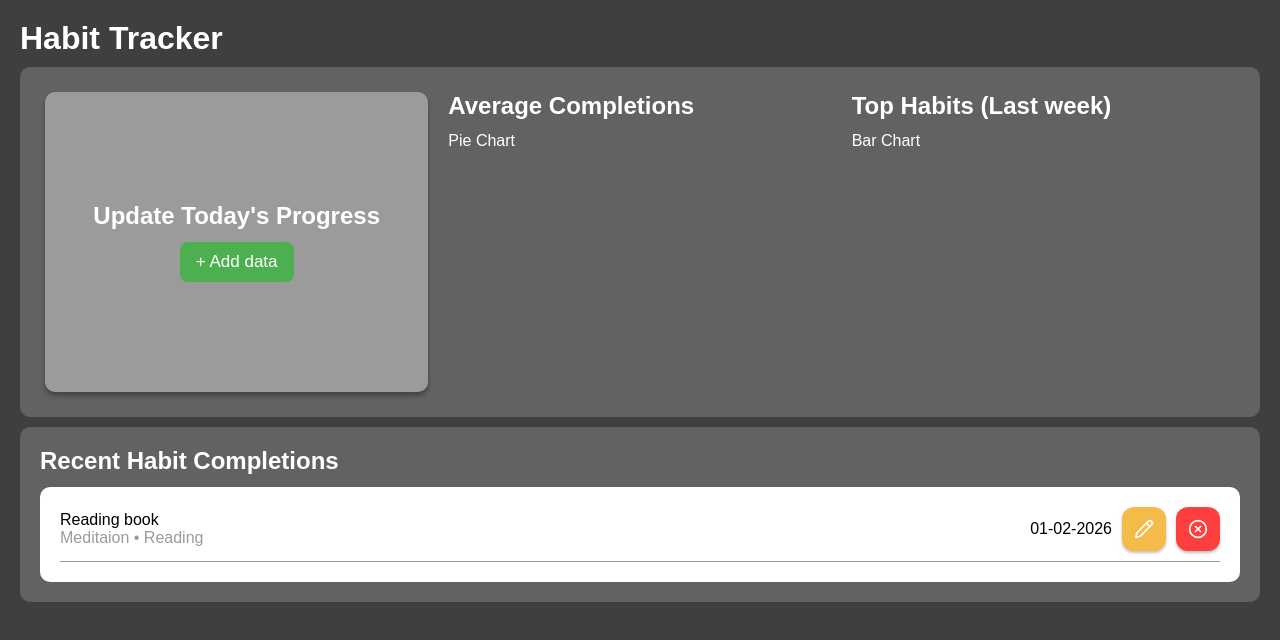
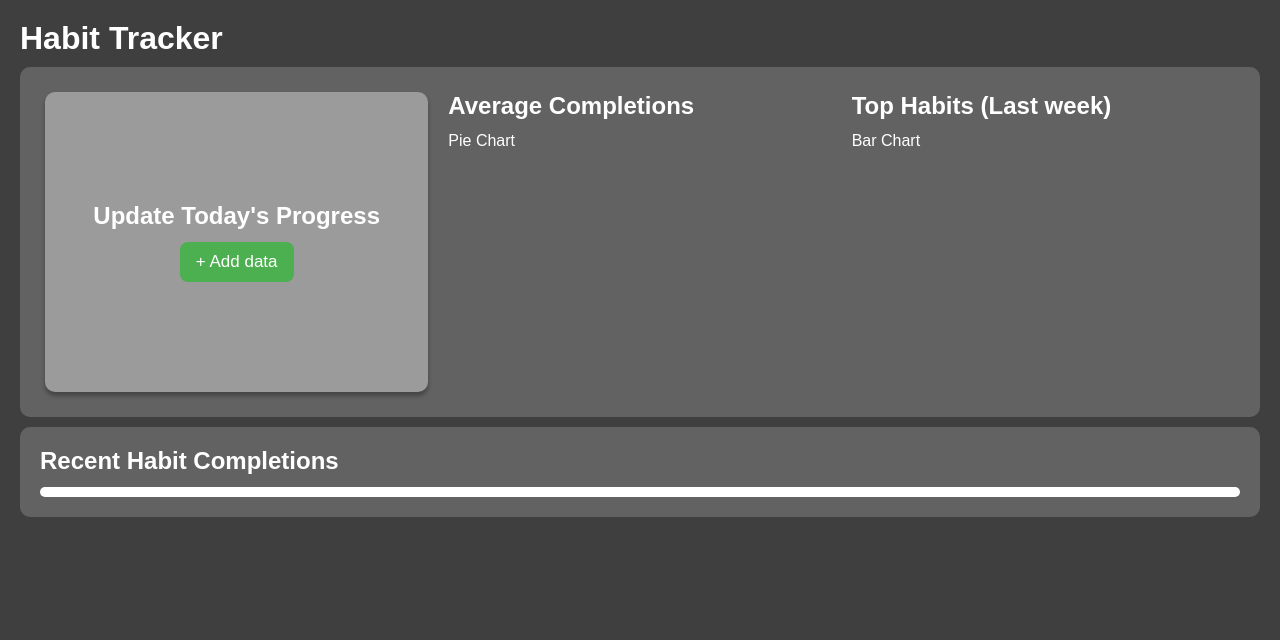
Before and after one commit to susovan777/React-Jets, a React (Vite) app in the folder 88-habit-tracker/: page / in a window 1280 px wide. Shown: the top 640 px of the page. Built offline with nearby package versions, Linux system fonts and the light colour scheme.

Commit message:
Added localstorage logic

```diff
--- a/88-habit-tracker/src/App.jsx
+++ b/88-habit-tracker/src/App.jsx
@@ -1,13 +1,27 @@
+import Header from "./components/Header.jsx";
 import Dashboard from "./components/Dashboard/Dashboard.jsx";
-import Header from "./components/Header.jsx";
 import RecentHabits from "./components/HabitsSection/RecentHabits.jsx";
+import { useState } from "react";
 
 const App = () => {
+  const [logs, setLogs] = useState(() => {
+    const savedData = localStorage.getItem("habitLogs");
+    return savedData ? JSON.parse(savedData) : [];
+  });
+
+  const addLog = (habit) => {
+    const updatedHabit = [habit, ...logs];
+    setLogs(updatedHabit);
+    localStorage.setItem("habitLogs", JSON.stringify(updatedHabit));
+  };
+
+  console.log("Saved habits:", logs);
+
   return (
     <>
       <Header />
-      <Dashboard />
-      <RecentHabits />
+      <Dashboard onAdd={addLog} />
+      <RecentHabits habitLogs={logs} />
     </>
   );
 };
--- a/88-habit-tracker/src/components/Dashboard/ActionCard.jsx
+++ b/88-habit-tracker/src/components/Dashboard/ActionCard.jsx
@@ -1,7 +1,7 @@
 import { useState } from "react";
 import Form from "../Form/Form.jsx";
 
-const ActionCard = () => {
+const ActionCard = ({ onAdd }) => {
   const [open, setOpen] = useState(false);
 
   const handleToggle = () => {
@@ -16,7 +16,7 @@ const ActionCard = () => {
       {open && (
         <div className="modal-overlay" onClick={() => setOpen(false)}>
           <div className="modal" onClick={(e) => e.stopPropagation()}>
-            <Form title="What Did You Do Today?" setIsOpen={setOpen} />
+            <Form title="What Did You Do Today?" setIsOpen={setOpen} onAdd={onAdd} />
           </div>
         </div>
       )}
--- a/88-habit-tracker/src/components/Dashboard/Dashboard.jsx
+++ b/88-habit-tracker/src/components/Dashboard/Dashboard.jsx
@@ -2,10 +2,10 @@ import ActionCard from "./ActionCard.jsx";
 import AverageCard from "./AverageCard.jsx";
 import TopHabitsCard from "./TopHabitsCard.jsx";
 
-const Dashboard = () => {
+const Dashboard = ({ onAdd }) => {
   return (
     <section className="dashboard">
-      <ActionCard />
+      <ActionCard onAdd={onAdd} />
       <AverageCard />
       <TopHabitsCard />
     </section>
--- a/88-habit-tracker/src/components/Form/Form.jsx
+++ b/88-habit-tracker/src/components/Form/Form.jsx
@@ -1,6 +1,6 @@
 import { useState } from "react";
 
-const Form = ({ title, setIsOpen }) => {
+const Form = ({ title, setIsOpen, onAdd }) => {
   const [formData, setFormData] = useState({
     date: "",
     habits: [],
@@ -23,19 +23,23 @@ const Form = ({ title, setIsOpen }) => {
       // Handling for date and description
       setFormData((prev) => ({
         ...prev,
+        id: Date.now(),
         [name]: value,
       }));
     }
   };
 
   const handleSubmit = (e) => {
-    e.preventDefault();
-    setIsOpen(false);
-    console.log(formData);
+    e.preventDefault(); // stop page refresh on submit
+    setIsOpen(false); // close modal
+
+    // update added data to ActionCard -> Dashboard -> App component
+    onAdd(formData);
+    console.log("Form Data", formData);
   };
 
   return (
-    <form>
+    <form onSubmit={handleSubmit}>
       <h3>{title}</h3>
       <label htmlFor="date">
         Date:{" "}
@@ -49,7 +53,7 @@ const Form = ({ title, setIsOpen }) => {
 
       <label>
         <input
-          name="reading"
+          name="Reading"
           type="checkbox"
           value={formData.habits}
           onChange={handleChange}
@@ -58,7 +62,7 @@ const Form = ({ title, setIsOpen }) => {
       </label>
       <label>
         <input
-          name="exercise"
+          name="Exercise"
           type="checkbox"
           value={formData.habits}
           onChange={handleChange}
@@ -67,7 +71,7 @@ const Form = ({ title, setIsOpen }) => {
       </label>
       <label>
         <input
-          name="meditation"
+          name="Meditation"
           type="checkbox"
           value={formData.habits}
           onChange={handleChange}
@@ -85,8 +89,10 @@ const Form = ({ title, setIsOpen }) => {
       />
 
       <div className="form-buttons">
-        <button className="cancel">Cancel</button>
-        <button className="submit" onClick={handleSubmit}>
+        <button type="button" className="cancel">
+          Cancel
+        </button>
+        <button type="submit" className="submit">
           Submit
         </button>
       </div>
--- a/88-habit-tracker/src/components/HabitsSection/HabitItem.jsx
+++ b/88-habit-tracker/src/components/HabitsSection/HabitItem.jsx
@@ -1,14 +1,14 @@
 import { Pencil, CircleX } from "lucide-react";
 
-const HabitItem = () => {
+const HabitItem = ({ habit }) => {
   return (
     <div className="habit-item">
       <div className="habit-title">
-        <p>Reading book</p>
-        <span className="habit-category">Meditaion • Reading</span>
+        <p>{habit.description}</p>
+        <span className="habit-category">{habit.habits.map((i) => `${i} `)}</span>
       </div>
       <div className="habit-action">
-        <span className="date">01-02-2026</span>
+        <span className="date">{habit.date}</span>
         <button className="action-button edit">
           <Pencil size={20} />
         </button>
--- a/88-habit-tracker/src/components/HabitsSection/RecentHabits.jsx
+++ b/88-habit-tracker/src/components/HabitsSection/RecentHabits.jsx
@@ -1,11 +1,13 @@
 import HabitItem from "./HabitItem.jsx";
 
-const RecentHabits = () => {
+const RecentHabits = ({ habitLogs }) => {
   return (
     <div className="recent">
       <h2>Recent Habit Completions</h2>
       <ul className="habits">
-        <HabitItem />
+        {habitLogs.map((item) => (
+          <HabitItem key={item.id} habit={item} />
+        ))}
       </ul>
     </div>
   );
--- a/88-habit-tracker/src/styles/components.css
+++ b/88-habit-tracker/src/styles/components.css
@@ -113,7 +113,7 @@ button.cancel:hover {
 .habits {
   background-color: #fff;
   color: black;
-  padding: 20px;
+  padding: 5px 20px;
   border-radius: var(--radius);
 }
 
@@ -121,12 +121,13 @@ button.cancel:hover {
   display: flex;
   justify-content: space-between;
   align-items: center;
-  padding-bottom: 10px;
+  padding: 13px 0;
   border-bottom: 1px solid var(--bg-card);
 }
 
 .habit-category {
   color: var(--bg-card);
+  font-size: 0.9rem;
 }
 
 .habit-action {
@@ -149,6 +150,7 @@ button.cancel:hover {
 
 .edit {
   background: #f4bb4a;
+  font-size: 1.5rem;
 }
 
 .delete {
```
